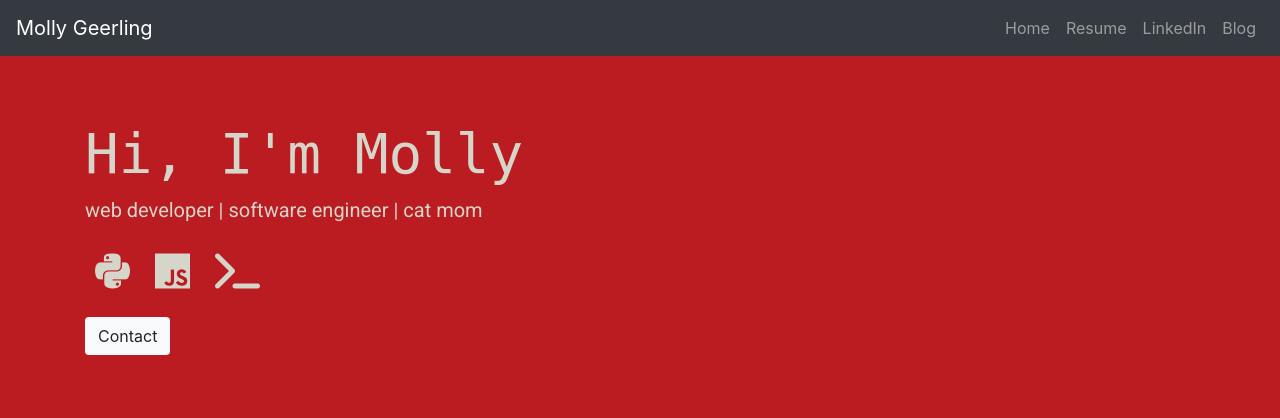
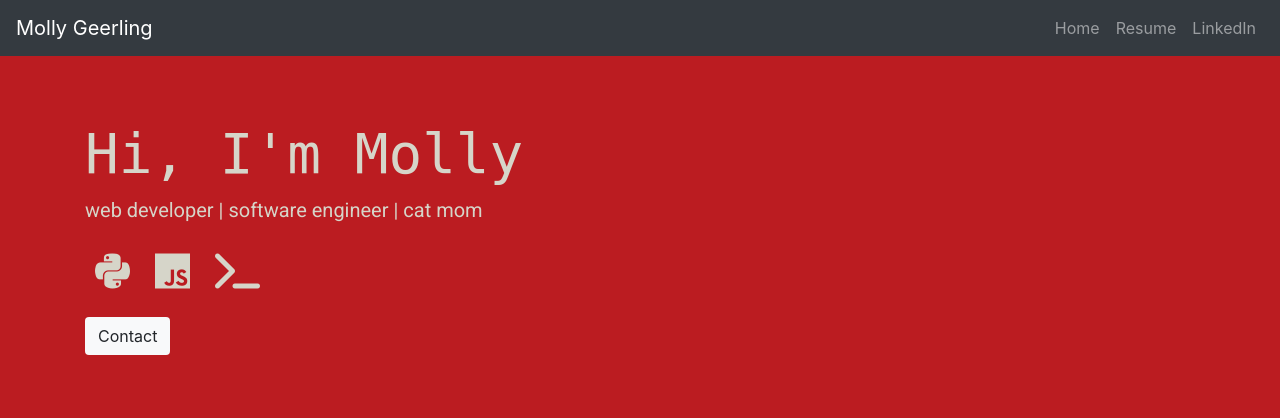
Before and after one commit to mollycg/django-portfolio, a Django app: page / in a window 1280 px wide. Shown: the top 418 px of the page. Run offline with Django 3.2, Linux system fonts and the light colour scheme; data comes from the database, SQL or seed files in the repository; both versions use the stored data as it was after the commit; some libraries are stand-ins or nearby versions.

Commit message:
updates to database and base template

```diff
--- a/portfolio/templates/portfolio/base.html
+++ b/portfolio/templates/portfolio/base.html
@@ -36,9 +36,9 @@
       <li class="nav-item">
             <a class="nav-link" href="https://www.linkedin.com/in/mollygeerling/" target="_blank">LinkedIn</a>
           </li>
-      <li class="nav-item">
-        <a class="nav-link" href="{% url 'blog:all_posts' %}">Blog</a>
-      </li>
+<!--      <li class="nav-item">-->
+<!--        <a class="nav-link" href="{% url 'blog:all_posts' %}">Blog</a>-->
+<!--      </li>-->
     </ul>
   </div>
 </nav>
```
Also changed, not shown: db.sqlite3.
